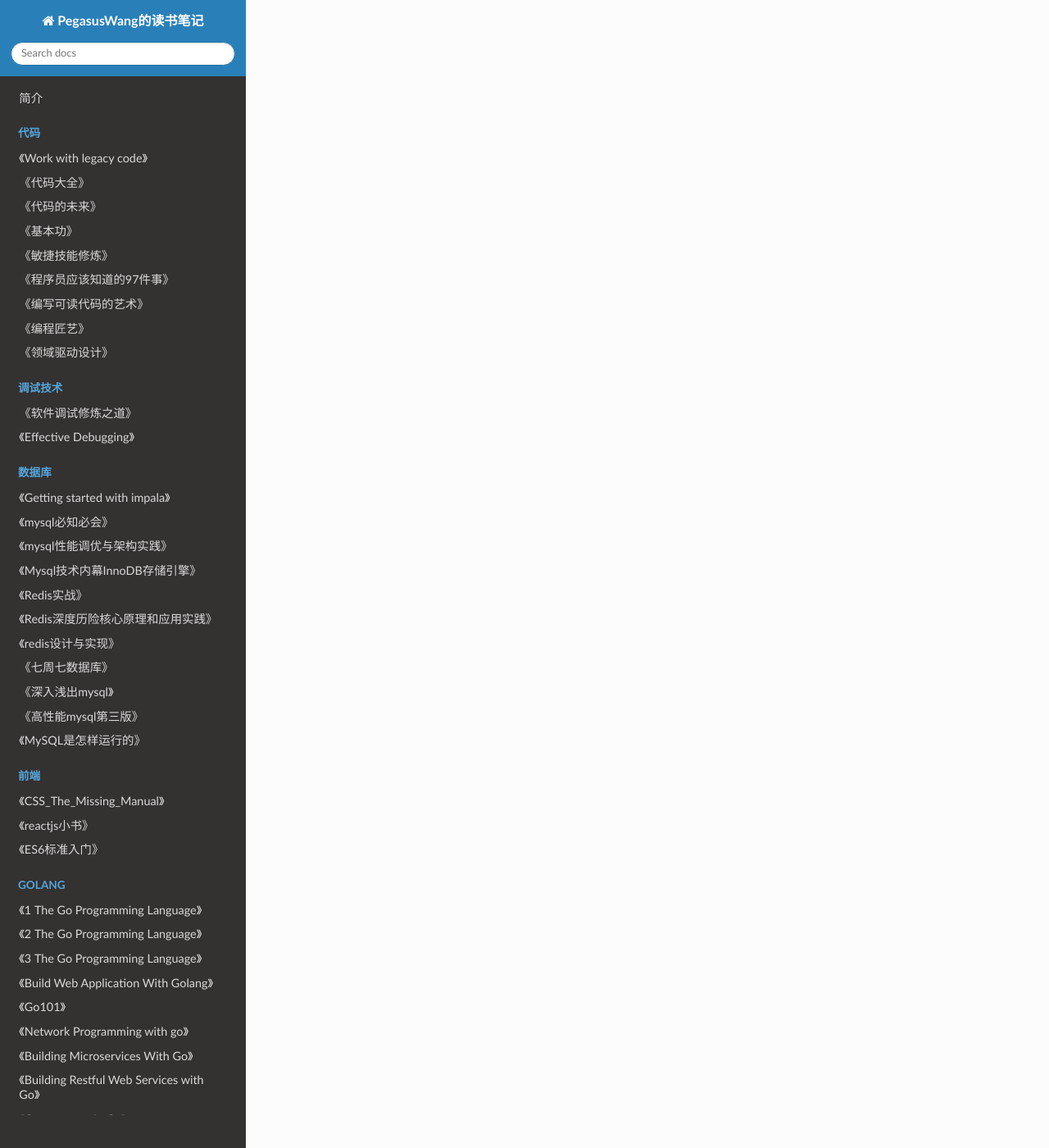
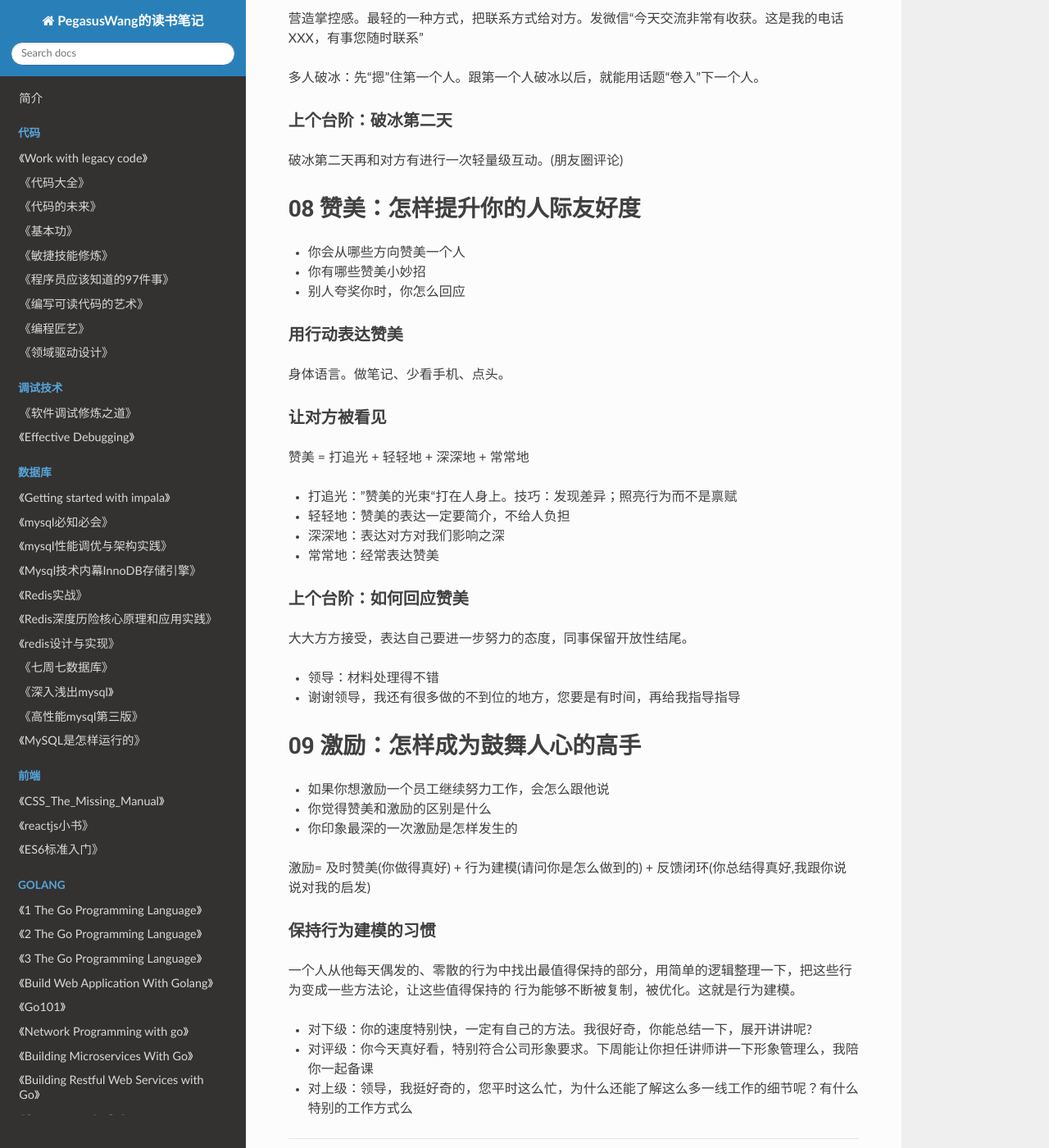
Before and after one commit to PegasusWang/booknotes, an MkDocs documentation site: the page built from docs/career/沟通的方法/沟通的方法.md, in a window 1280 px wide and 1400 px high, scrolled down 4168 px. Shown: the whole window at 82% size. Built offline with MkDocs 1.6.1, drawn with Linux system fonts in a browser that asks for light colours; nearby versions of some CDN libraries; old or Windows-style settings are respelled for this version of MkDocs; some of the changed text lies outside the part shown.

Commit message:
沟通的方法

```diff
--- a/docs/career/沟通的方法/沟通的方法.md
+++ b/docs/career/沟通的方法/沟通的方法.md
@@ -66,3 +66,125 @@
 真话不全说，假话绝不说。
 
 肯定反射：自己在开口之前，把第一句话定位为，给对方一个肯定。
+
+
+# 04 开放性：学会说“我们”，你就能团结任何人
+
+- 怎么区分“真开放性” 和“假开放性”
+- 一段沟通中，你会怎么开启对方的开放性
+- 上一次重要沟通，能重新设计一个结尾么
+
+有没有从沟通对象那里拿到新的信息，能不能因此输出一个更好的结果。
+
+开放性= 扩大共识 + 消除盲区。
+
+### 建立共同体：少说"你"，多说“我们”。
+
+- 您能不能跟我说说，为什么孩子成绩下降这么多？
+- 最近孩子成绩下降，请问我们家长可以从哪些方面来帮助孩子提高成绩呢？
+
+### 开启对方的开放性：每说一段，都问问对方意见
+策略性点名，或者“露个破绽”， 抛出一个具体的问题，帮助对方打开开放性
+
+### 上个台阶：万能接话
+
+- "是个思路"， 意味着我没有关闭谈话，也没评价你说的对不对。
+- "有启发"
+
+
+# 05 目标感：你更有目标感，你就掌握主动权
+
+- 和对方目标不一致，怎样达成共识
+- 有没有遇到过目标在沟通过程中被带偏的问题？原因是什么
+- 多重目标如何判断优先级
+
+### 目标感=方案力
+把"我的目标"转化为“我们的方案”。“我们有一个目标要达成，对此我有一个方案”
+
+### 怎么找到真正的目标
+我马上要做的事，和我最终要做的事，是同一件事么？
+
+
+# 06 建设性：从“我要”到“我来”是你的一次质变
+
+- 一场沟通中，什么样的表现被称为有建设性
+- 开放性、目标感和建设性有什么关系
+- 你有没有自己的口头禅，如果没有问问周边朋友。你希望身边朋友听到这些话么
+
+### 把沟通导向行动
+
+建设性 = 可执行的最小化行动 + 可持续的行动阶梯 + 每个节点的及时反馈
+
+- 开会。“来，你们说，我在白板上记录”
+
+技巧：
+
+- “来，我们抓抓落实”
+- “请您再给我提点需求”
+
+应对不合理需求：把看似不合理的需求拆解成一级级可以持续行动的阶梯
+
+### 不要使用负面词汇
+
+尤其不要下意识使用负面词汇（烦死了、没意思、讨厌）。录音，如果你发现自己经常使用负面词汇，一定要有意识把这个习惯戒掉。
+
+
+# 07 破冰：怎样让人对你印象深刻
+- 和陌生人破冰，你一般怎么介绍自己
+- 研讨会你又会怎么介绍自己
+- 自我介绍后，你会如何挖掘双方感兴趣的话题
+
+破冰 = 双线卡位 + 展现关切+ 营造掌控
+
+### 双线卡位
+同校、同乡、同好、同伴。
+
+经线简洁、清晰交代“你是谁”，纬线把你嵌入对方的关系网络。在对方人际关系网络卡住一个位置
+
+### 展现关切
+营造掌控感。最轻的一种方式，把联系方式给对方。发微信“今天交流非常有收获。这是我的电话XXX，有事您随时联系”
+
+多人破冰：先“摁”住第一个人。跟第一个人破冰以后，就能用话题“卷入”下一个人。
+
+### 上个台阶：破冰第二天
+破冰第二天再和对方有进行一次轻量级互动。(朋友圈评论)
+
+
+# 08 赞美：怎样提升你的人际友好度
+- 你会从哪些方向赞美一个人
+- 你有哪些赞美小妙招
+- 别人夸奖你时，你怎么回应
+
+### 用行动表达赞美
+身体语言。做笔记、少看手机、点头。
+
+### 让对方被看见
+赞美 = 打追光 + 轻轻地 + 深深地 + 常常地
+
+- 打追光：”赞美的光束“打在人身上。技巧：发现差异；照亮行为而不是禀赋
+- 轻轻地：赞美的表达一定要简介，不给人负担
+- 深深地：表达对方对我们影响之深
+- 常常地：经常表达赞美
+
+### 上个台阶：如何回应赞美
+
+大大方方接受，表达自己要进一步努力的态度，同事保留开放性结尾。
+
+- 领导：材料处理得不错
+- 谢谢领导，我还有很多做的不到位的地方，您要是有时间，再给我指导指导
+
+
+# 09 激励：怎样成为鼓舞人心的高手
+- 如果你想激励一个员工继续努力工作，会怎么跟他说
+- 你觉得赞美和激励的区别是什么
+- 你印象最深的一次激励是怎样发生的
+
+激励= 及时赞美(你做得真好) + 行为建模(请问你是怎么做到的) + 反馈闭环(你总结得真好,我跟你说说对我的启发)
+
+### 保持行为建模的习惯
+一个人从他每天偶发的、零散的行为中找出最值得保持的部分，用简单的逻辑整理一下，把这些行为变成一些方法论，让这些值得保持的
+行为能够不断被复制，被优化。这就是行为建模。
+
+- 对下级：你的速度特别快，一定有自己的方法。我很好奇，你能总结一下，展开讲讲呢?
+- 对评级：你今天真好看，特别符合公司形象要求。下周能让你担任讲师讲一下形象管理么，我陪你一起备课
+- 对上级：领导，我挺好奇的，您平时这么忙，为什么还能了解这么多一线工作的细节呢？有什么特别的工作方式么
```
